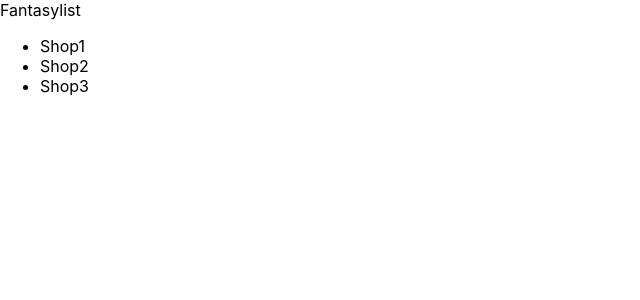
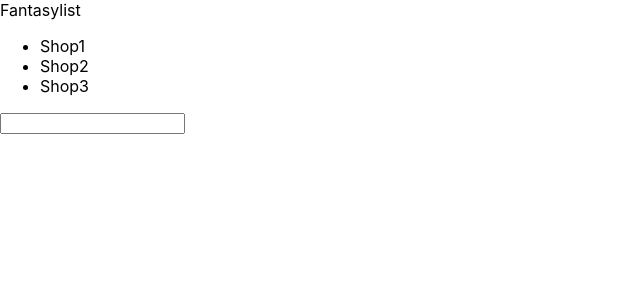
Before and after one commit to Arockne/fantasy-market-client, a React (Create React App) app: page / in a window 1280 px wide. Shown: the top 300 px of the page, without its empty margins (0-640 px from the left). Built offline with nearby package versions, Linux system fonts and the light colour scheme.

Commit message:
Create Search component

```diff
--- a/src/components/App.js
+++ b/src/components/App.js
@@ -17,11 +17,20 @@ function App() {
       </nav>
     )
   }
+
+  function Search() {
+    return (
+      <form>
+        <input />
+      </form>
+    )
+  }
+
   return (
     <div className="App">
       <Header />
       <Navbar />
-
+      <Search />
     </div>
   );
 }
```
